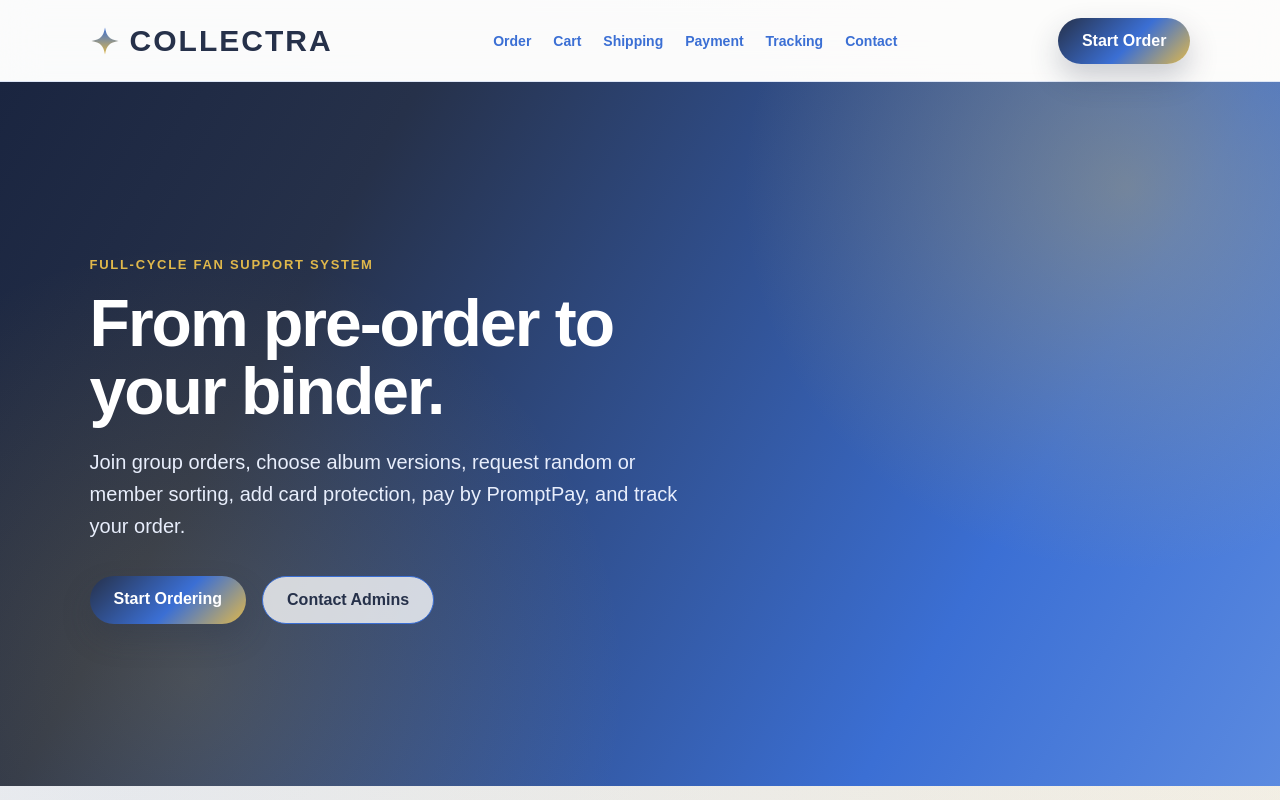
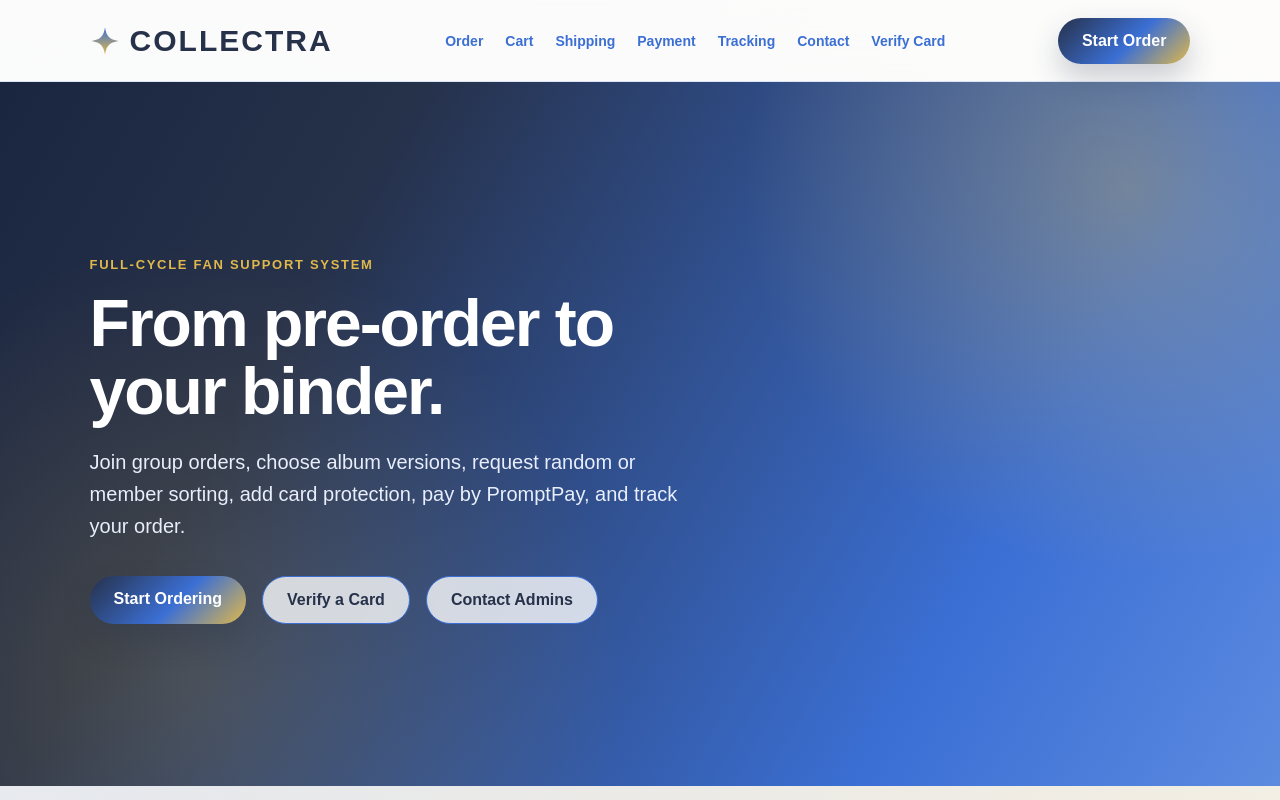
Before and after one commit to Momosama183/Collectra-marketplace, a Next.js app: page / in a window 1280 px wide. Shown: the top 800 px of the page. Built offline with nearby package versions, Linux system fonts and the light colour scheme; no server answers.

Commit message:
Add verify page link to navbar and hero

```diff
--- a/app/page.tsx
+++ b/app/page.tsx
@@ -518,6 +518,7 @@ export default function Home() {
           <a href="#payment">Payment</a>
           <a href="#tracking">Tracking</a>
           <a href="#contact">Contact</a>
+          <a href="/verify">Verify Card</a>
         </div>
 
         <a href="#order" className="navButton">
@@ -537,6 +538,9 @@ export default function Home() {
           <div className="heroButtons">
   <a href="#order" className="primary">
     Start Ordering
+  </a>
+  <a href="/verify" className="secondary">
+    Verify a Card
   </a>
   <a href="#contact" className="secondary">
     Contact Admins
```
Lines whose indentation alone changed are shown as unchanged.
